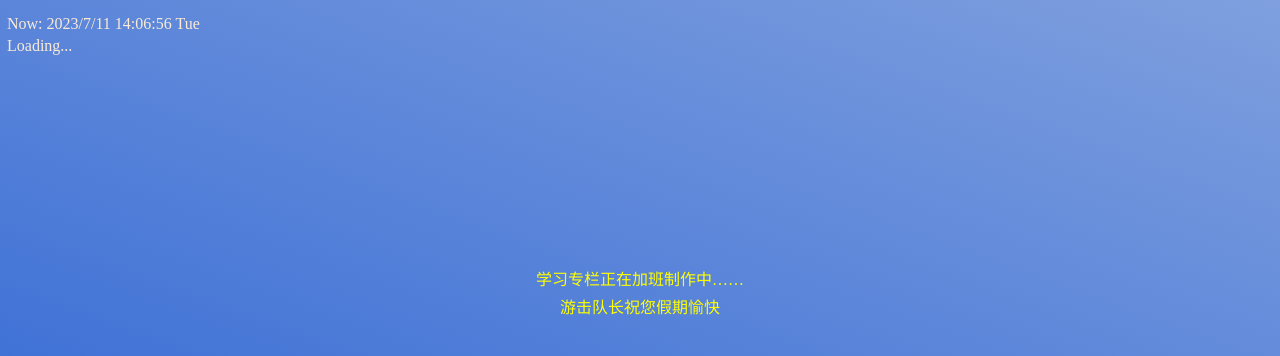
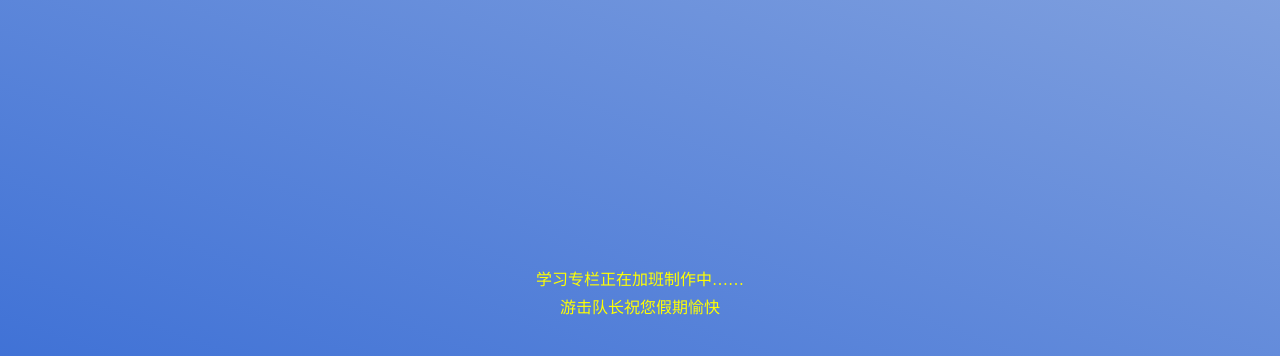
Before and after one commit to Gugugugugutian/Gugugugugutian.github.io, a PHP site: page /xuexi.html in a window 1280 px wide. Shown: the part 64-420 px from the top of the page. Run offline with PHP 8.4, Linux system fonts and the light colour scheme.

Commit message:
type updated

```diff
--- a/nav.css
+++ b/nav.css
@@ -100,9 +100,9 @@ label:hover {
 
 .sidebar {
     position: fixed;
-    top: 9vh;
+    top: 8vh;
     width: 80vi;
-    height: 85vh;
+    height: 84vh;
 
     margin-left: 20vi;
     background-color: rgba(24, 10, 118, 0.8);
@@ -112,14 +112,14 @@ label:hover {
     transition: transform 0.3s ease-in-out;
 }
 .sidebar .row {
-    height: 20vh;
+    height: 19vh;
     margin: 1vh;
     background-color: transparent;
     display: flex;
     align-items: center;
 }
 .row div {
-    height: 19vh;
+    height: 18vh;
     margin: 1vi;
     background-color: rgb(63, 63, 52);
     color: whitesmoke;
--- a/xuexi.html
+++ b/xuexi.html
@@ -19,46 +19,6 @@
     </div>
 
     <div class="container">
-
-        <div class="info">
-            <p id="datetime">Loading...</p>
-            <script>
-                window.onload = setInterval(function() {
-                var now = new Date();
-                var datenow = now.getFullYear() + "/" + (now.getMonth()+1) + "/" + now.getDate();
-                var hours = now.getHours().toString().padStart(2, "0");
-                var minutes = now.getMinutes().toString().padStart(2, "0");
-                var seconds = now.getSeconds().toString().padStart(2, "0");
-                var datetime = datenow + "   " + hours + ":" + minutes + ":" + seconds + " ";
-                datetime += getWeekday(now.getDay());
-                document.getElementById("datetime").innerHTML = datetime;
-                document.getElementById("datetime").innerHTML = "Now: " + datetime;
-                }, 1000);
-                function getWeekday(day) {
-                var weekdays = ["Sun", "Mon", "Tue", "Wed", "Thu", "Fri", "Sat"];
-                return weekdays[day];
-                }
-            </script>
-
-            <p id="ip-info">Loading...</p>
-            <script>
-                // 使用fetch API获取当前IP地址和归属地
-                fetch("https://ipapi.co/json/")
-                .then(response => response.json())
-                .then(data => {
-                    // 更新段落中的内容，显示IP地址和归属地
-                    const ipInfo = document.getElementById("ip-info");
-                    ipInfo.textContent =
-                    `Your current ip location is: ${data.city}, ${data.region}, ${data.country}.`;
-                    // `Your current ip is <${data.ip}>, locating in: ${data.city}, ${data.region}, ${data.country}.`;
-                })
-                .catch(error => {
-                    // 如果发生错误，显示错误信息
-                    document.getElementById('ipinfo').innerHTML = 'Error: Could not retrieve IP address information.';
-                });
-            </script>
-        </div>
-
         <div class="main">
             <div class="search">
                 <p>学习专栏正在加班制作中……</p>
```
